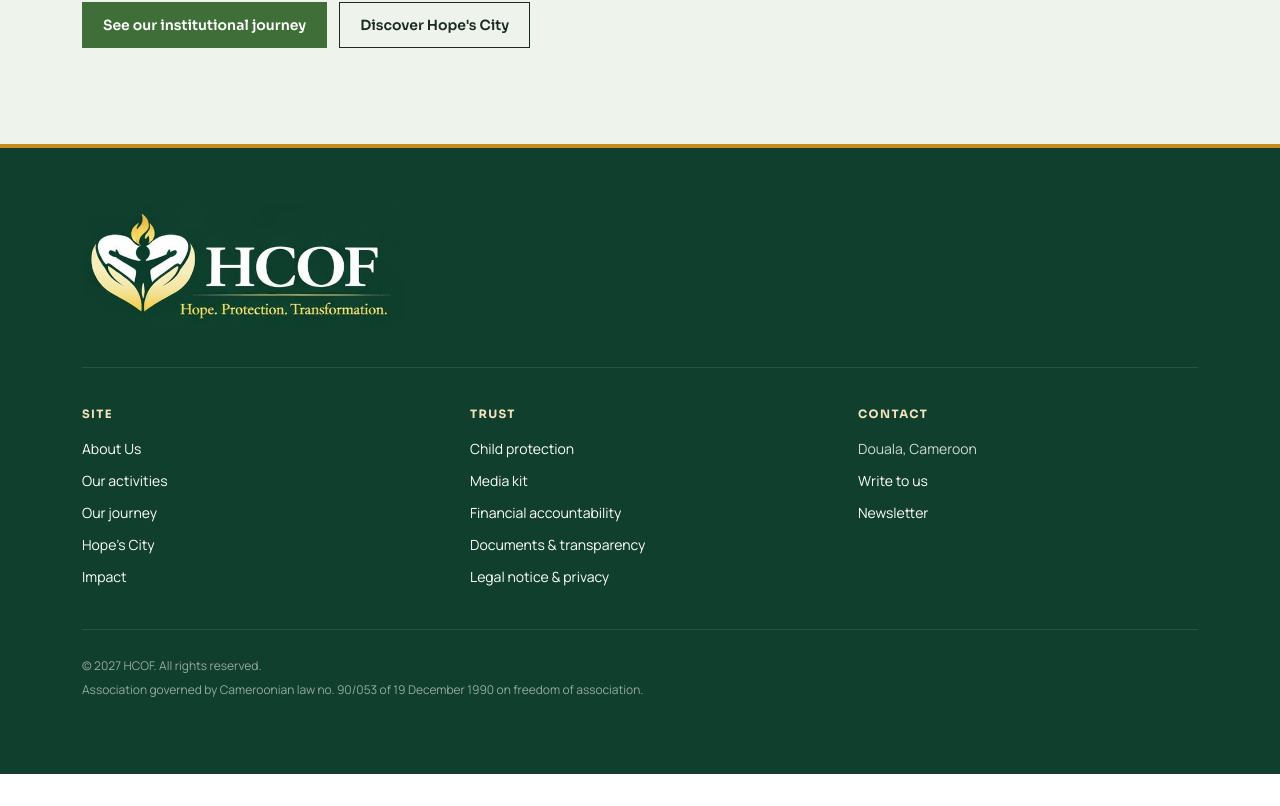
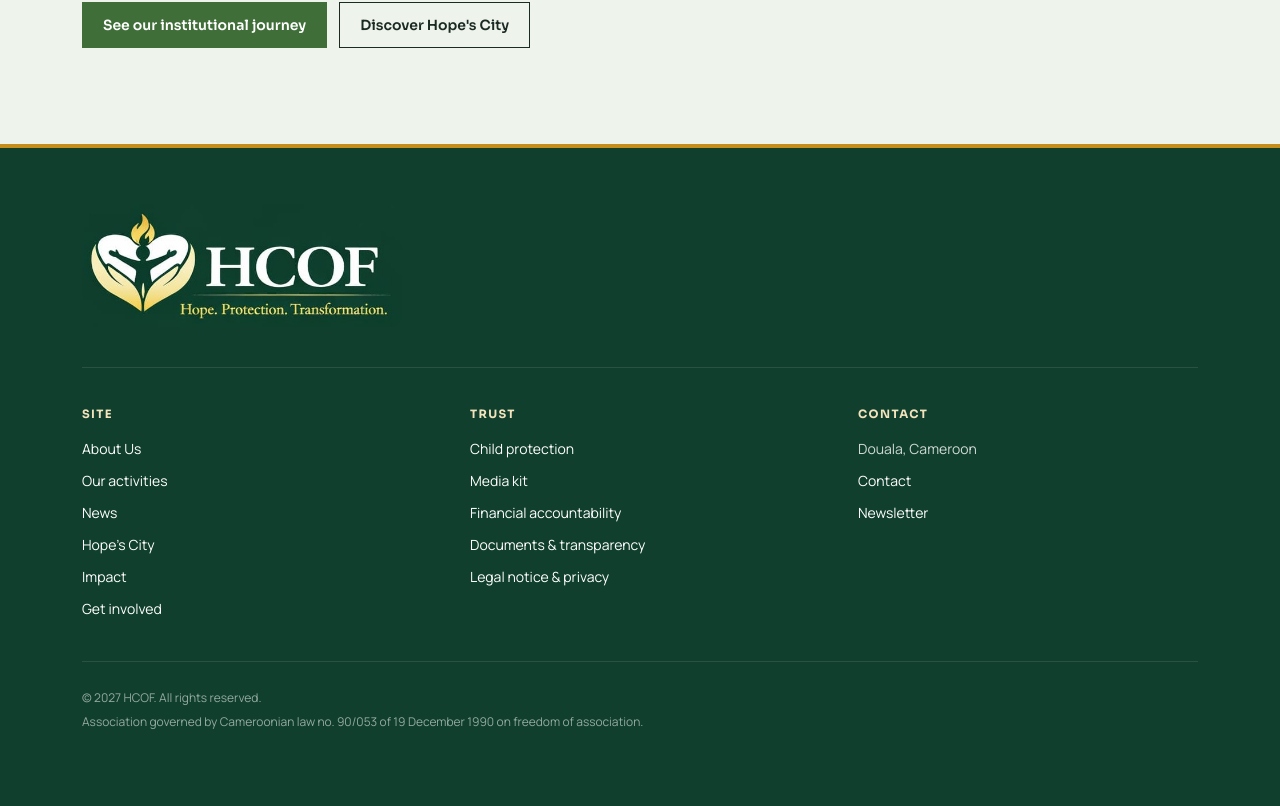
Before and after one commit to ruthel/hcof, a Next.js app: page / in a window 1280 px wide. Shown: the part 2290-3096 px from the top of the page. Before the commit the page ends 3064 px from the top, so only its background shows below. Built offline with nearby package versions, Linux system fonts and the light colour scheme.

Commit message:
Align footer labels and links with primary navigation

```diff
--- a/components/Footer.jsx
+++ b/components/Footer.jsx
@@ -3,6 +3,7 @@
 import Link from "next/link";
 import { useIntl } from "react-intl";
 import Container from "./Container";
+import { SITE_LINKS } from "./siteNavigation";
 
 export default function Footer() {
   const intl = useIntl();
@@ -25,11 +26,9 @@ export default function Footer() {
               {t("footer.site")}
             </h3>
             <ul className="grid list-none gap-2 p-0 font-body text-sm leading-6">
-              <li><Link className="text-white no-underline hover:underline" href="/about">{t("nav.who")}</Link></li>
-              <li><Link className="text-white no-underline hover:underline" href="/programs">{t("nav.what")}</Link></li>
-              <li><Link className="text-white no-underline hover:underline" href="/journey">{t("nav.journey")}</Link></li>
-              <li><Link className="text-white no-underline hover:underline" href="/hopes-city">{t("nav.city")}</Link></li>
-              <li><Link className="text-white no-underline hover:underline" href="/impact">{t("nav.impact")}</Link></li>
+              {SITE_LINKS.filter(([href]) => href !== "/contact").map(([href, id]) => (
+                <li key={href}><Link className="text-white no-underline hover:underline" href={href}>{t(id)}</Link></li>
+              ))}
             </ul>
           </div>
 
@@ -52,7 +51,7 @@ export default function Footer() {
             </h3>
             <ul className="grid list-none gap-2 p-0 font-body text-sm leading-6">
               <li>{t("footer.location")}</li>
-              <li><Link className="text-white no-underline hover:underline" href="/contact">{t("footer.write")}</Link></li>
+              <li><Link className="text-white no-underline hover:underline" href="/contact">{t("nav.contact")}</Link></li>
               <li><Link className="text-white no-underline hover:underline" href="/news">{t("footer.newsletter")}</Link></li>
             </ul>
           </div>
--- a/components/Navbar.jsx
+++ b/components/Navbar.jsx
@@ -7,23 +7,14 @@ import Container from "./Container";
 import NavigationProgress from "./NavigationProgress";
 import ThemeToggle from "./ThemeToggle";
 import { useLocale } from "./I18nProvider";
-
-const links = [
-  ["/about", "nav.who"],
-  ["/programs", "nav.what"],
-  ["/journey", "nav.updates"],
-  ["/hopes-city", "nav.city"],
-  ["/impact", "nav.impact"],
-  ["/get-involved", "nav.involved"],
-  ["/contact", "nav.contact"],
-];
+import { SITE_LINKS } from "./siteNavigation";
 
 export default function Navbar() {
   const pathname = usePathname();
   const intl = useIntl();
   const { locale, setLocale } = useLocale();
 
-  const navLinks = links.map(([href, id]) => {
+  const navLinks = SITE_LINKS.map(([href, id]) => {
     const active = pathname === href;
 
     return (
--- /dev/null
+++ b/components/siteNavigation.js
@@ -0,0 +1,9 @@
+export const SITE_LINKS = [
+  ["/about", "nav.who"],
+  ["/programs", "nav.what"],
+  ["/journey", "nav.updates"],
+  ["/hopes-city", "nav.city"],
+  ["/impact", "nav.impact"],
+  ["/get-involved", "nav.involved"],
+  ["/contact", "nav.contact"],
+];
```
